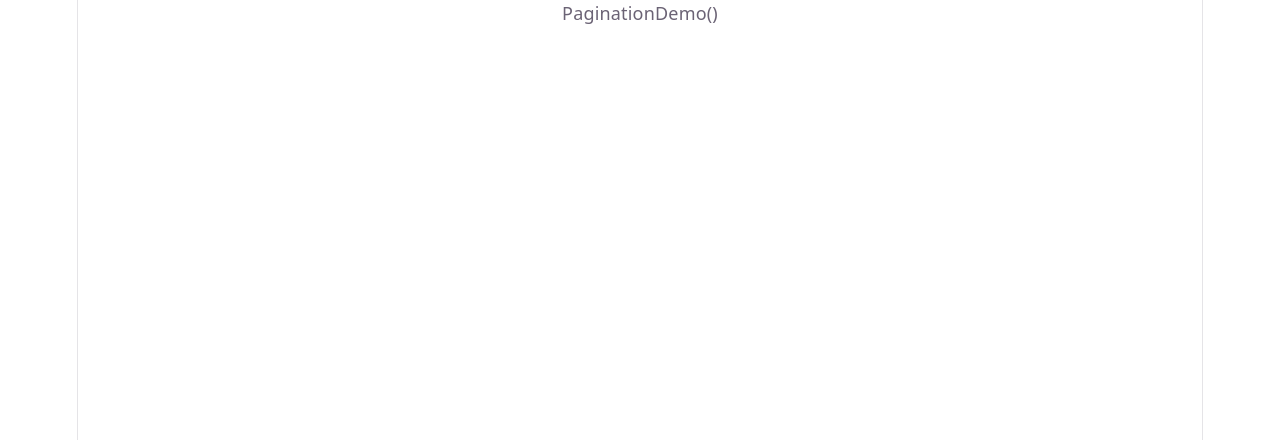
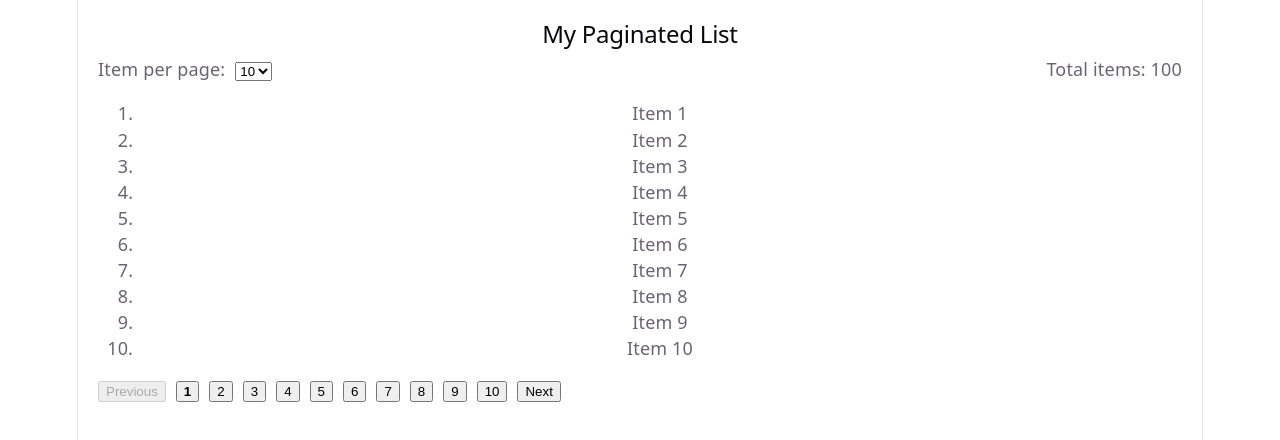
Before and after one commit to fdiallo/Lab10-2-Custom-Hooks-Implementation, a React (Vite) app: page / in a window 1280 px wide. Shown: the top 440 px of the page. Built offline with nearby package versions, Linux system fonts and the light colour scheme.

Commit message:
Implemented logic to integrate custom hook

```diff
--- a/src/App.tsx
+++ b/src/App.tsx
@@ -1,10 +1,57 @@
+import { useState } from "react";
 import PaginationDemo from "./components/PaginationDemo"
+import usePagination from "./components/usePagination";
+
 function App() {
 
+  const [items] = useState(Array.from({ length: 100 }, (_, i) => `Item ${i + 1}`));
+  const [currentPage, setCurrentPage] = useState(1);
+  const [itemsPerPage, setItemPerPage] = useState<number>(10);
+
+   const {
+        totalPages,
+        nextPage,
+        prevPage,
+        canNextPage,
+        canPrevPage,
+    } = usePagination({ totalItems: items.length, itemsPerPage, initialPage: 1 })
+
+
+
+// Calculate indices for slicing the data
+  const endIndex = currentPage * itemsPerPage;
+  const startIndex = endIndex - itemsPerPage;
+  const currentItems = items.slice(startIndex, endIndex);
+
   return (
-    <>
-      PaginationDemo()
-    </>
+
+    <div style={{ padding: '20px' }}>
+      <h2>My Paginated List</h2>
+
+      <div style={{display: "flex", flexDirection: "row", justifyContent: "space-between"}}>
+        <span>Item per page:
+          <select style={{ marginLeft: "10px" }} value={itemsPerPage} onChange={(e) => setItemPerPage(Number(e.target.value))}>
+            <option value="5">5</option>
+            <option value="10">10</option>
+            <option value="15">15</option>
+             <option value="20">20</option>
+          </select>
+        </span>
+        <span>Total items: {items.length}</span>
+      </div>
+      <ol>
+        {currentItems.map((item, idx) => (
+          <li key={idx}>{item}</li>
+        ))}
+      </ol>
+
+      <PaginationDemo
+        totalItems={items.length}
+        itemsPerPage={itemsPerPage}
+        currentPage={currentPage}
+        onPageChange={(page: number) => setCurrentPage(page)}
+      />
+    </div>
   )
 }
 
--- a/src/components/PaginationDemo.tsx
+++ b/src/components/PaginationDemo.tsx
@@ -1,9 +1,129 @@
+import { useState } from "react";
 import usePagination from "./usePagination";
+import type { UsePaginationInputProps } from "../types";
 
 
-function PaginationDemo() {
+function PaginationDemo({ totalItems, itemsPerPage, currentPage, onPageChange }) {
 
-    usePagination({ totalItems: 0, itemsPerPage: 0, initialPage: 0})
+    const totalPages = Math.ceil(totalItems / itemsPerPage);
+    const pageNumbers = [];
+
+  // Generate an array of page numbers
+  for (let i = 1; i <= totalPages; i++) {
+    pageNumbers.push(i);
+  }
+
+     return (
+    <nav style={{ display: 'flex', gap: '10px', marginTop: '20px' }}>
+      <button
+        disabled={currentPage === 1}
+        onClick={() => onPageChange(currentPage - 1)}
+      >
+        Previous
+      </button>
+
+      {pageNumbers.map(number => (
+        <button
+          key={number}
+          onClick={() => onPageChange(number)}
+          style={{ fontWeight: currentPage === number ? 'bold' : 'normal' }}
+        >
+          {number}
+          </button>
+           ))}
+
+      <button
+        disabled={currentPage === totalPages}
+        onClick={() => onPageChange(currentPage + 1)}
+      >
+        Next
+      </button>
+    </nav>
+  );
+
 }
 
 export default PaginationDemo;
+
+
+
+// import { useState } from "react";
+// import usePagination from "./usePagination";
+// import type { UsePaginationInputProps } from "../types";
+
+
+// function PaginationDemo({ totalItems, itemsPerPage, currentPage, onPageChange }) {
+//     // const [items] = useState(Array.from({ length: 100 }, (_, i) => `Item ${i + 1}`));
+//     // //const [currentPage, setCurrentPage] = useState(1);
+//     // const itemsPerPage = 10;
+
+
+//     const {
+//         currentPage,
+//         totalPages,
+//         startIndex,
+//         endIndex,
+//         setPage,
+//         nextPage,
+//         prevPage,
+//         canNextPage,
+//         canPrevPage,
+//     } = usePagination({ totalItems: items.length, itemsPerPage, initialPage: 1 });
+
+
+
+
+//     //const data = [...Array(100).keys()]; // 100 items
+
+//     ////const [items] = useState(Array.from({ length: 100 }, (_, i) => `Item ${i + 1}`));
+//     //// const itemsPerPage = 10;
+//     const pageNumbers = [];
+
+//     // Generate an array of page numbers
+//     for (let i = 1; i <= totalPages; i++) {
+//         pageNumbers.push(i);
+//     }
+
+//     // Calculate indices for slicing the data
+//     const currentItems = items.slice(startIndex, endIndex);
+
+
+//     // const currentItems = items.slice(startIndex, endIndex);
+
+
+
+//     return (
+
+//         <div style={{ padding: '20px' }}>
+//             <h1>My Paginated List</h1>
+//             <ul>
+//                 {currentItems.map((item, idx) => (
+//                     <li key={idx}>{item}</li>
+//                 ))}
+//             </ul>
+
+//             <nav style={{ display: 'flex', gap: '10px', marginTop: '20px' }}>
+//                 <button disabled={currentPage === 1} onClick={nextPage}>
+//                     Previous
+//                 </button>
+
+//                 {pageNumbers.map(number => (
+//                     <button key={number} onClick={() => setPage(number)} style={{ fontWeight: currentPage === number ? 'bold' : 'normal' }}>
+//                         {number}
+//                     </button>
+//                 ))}
+
+//                 <button disabled={currentPage === totalPages} onClick={prevPage}>
+//                     Next
+//                 </button>
+//             </nav>
+
+//         </div>
+
+//     )
+
+
+
+// }
+
+// export default PaginationDemo;
--- a/src/components/usePagination.tsx
+++ b/src/components/usePagination.tsx
@@ -1,32 +1,48 @@
-import { useState } from "react";
-import type { UsePaginationInputProps, UsePaginationReturnProps } from "../types";
-
+import { useMemo, useState } from "react";
 
 function usePagination(
-    { totalItems, itemsPerPage, initialPage }: UsePaginationInputProps
-): UsePaginationReturnProps {
+    { totalItems, itemsPerPage, initialPage = 1 }
+): {
+    currentPage: number,
+    totalPages: number,
+    startIndex: number,
+    endIndex: number,
+    itemsOnCurrentPage: number,
+    setCurrentPage: (pageNumber: number) => void,
+    setPage: (pageNumber: number) => void,
+    nextPage: () => void,
+    prevPage: () => void,
+    canNextPage: Boolean,
+    canPrevPage: Boolean
+} {
 
-    const [currentPage, setCurrentPage] = useState(0)
-    const [totalPages, setTotalPages] = useState(0)
-    const [startIndex, setStartIndex] = useState(0)
-    const [endIndex, setEndIndex] = useState(0)
+    const [currentPage, setCurrentPage] = useState(initialPage)
+
+    const totalPages = Math.ceil(totalItems / itemsPerPage);
+
+    const endIndex = currentPage * itemsPerPage;
+    const startIndex = endIndex - itemsPerPage;
+
     const [itemsOnCurrentPage, setItemsOnCurrentPage] = useState(0)
-    const [canNextPage, setCanNextPage] = useState(false)
-    const [canPrevPage, setCanPrevPage] = useState(false)
 
-    const setPage = (pageNumber: number) => { }
-    const nextPage = () => { }
-    const prevPage = () => { }
+    const canNextPage = currentPage === totalPages
+    const canPrevPage = currentPage === 1
+
+    // Navigation functions
+    const nextPage = () => {
+        setCurrentPage((prev) => Math.min(prev + 1, totalPages));
+    };
+
+    const prevPage = () => {
+        setCurrentPage((prev) => Math.max(prev - 1, 1));
+    };
 
     return (
 
         {
-            currentPage, totalPages, startIndex, endIndex,
-            itemsOnCurrentPage, setPage, nextPage, prevPage, canNextPage, canPrevPage
+            totalPages, nextPage, prevPage, canNextPage, canPrevPage
         }
-
     )
-
 
 }
 
--- a/src/types/index.tsx
+++ b/src/types/index.tsx
@@ -3,7 +3,7 @@
 export interface UsePaginationInputProps {
     totalItems: number,
     itemsPerPage: number,
-    initialPage: number
+    initialPage?: number
 }
 
 export interface UsePaginationReturnProps {
```
